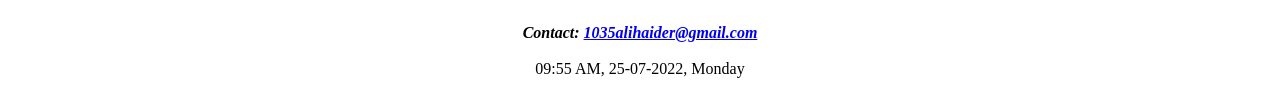
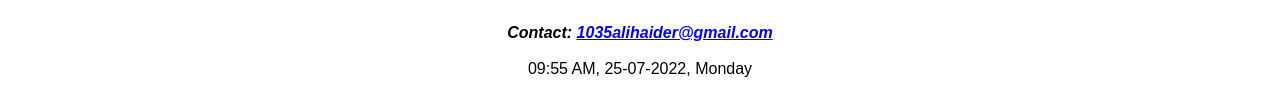
Before and after one commit to ahkhaider-10/ahkhaider-10.github.io, a plain HTML site: page index.html in a window 1280 px wide. Shown: the part 693-797 px from the top of the page. Drawn offline with Linux system fonts and the light colour scheme.

Commit message:
Update index.html

```diff
--- a/index.html
+++ b/index.html
@@ -42,7 +42,7 @@
         </p>
     </div>
 </body>
-    <footer align="center"><b><i>Contact: <a href ="mailto: 1035alihaider@gmail.com"> 1035alihaider@gmail.com </a></i></b><br><br>
+    <footer style="font-family:sans-serif; font-size: medium; text-align: center;"><b><i>Contact: <a href ="mailto: 1035alihaider@gmail.com"> 1035alihaider@gmail.com </a></i></b><br><br>
     09:55 AM, 25-07-2022, Monday</footer>
 
 </html>
```
